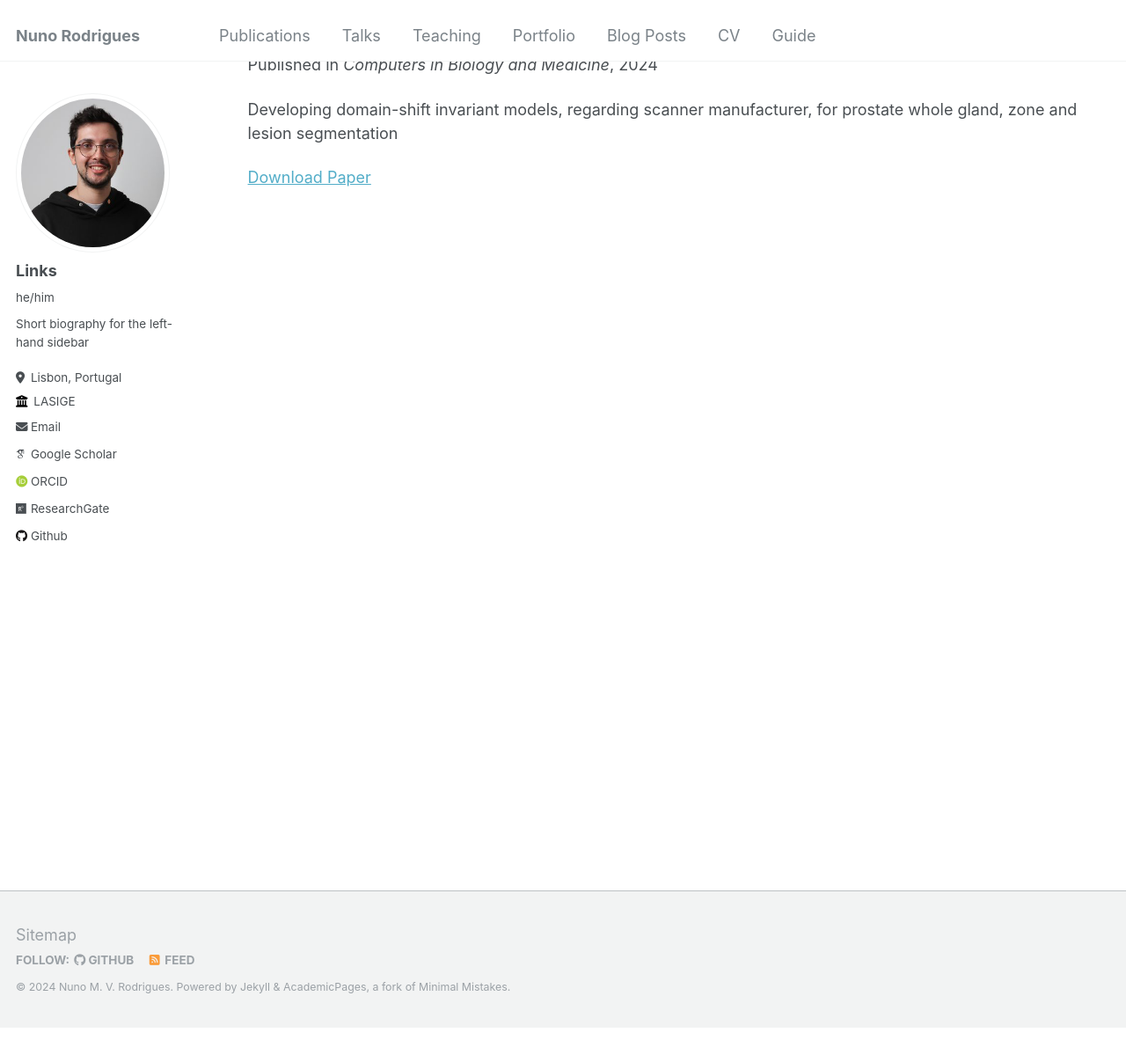
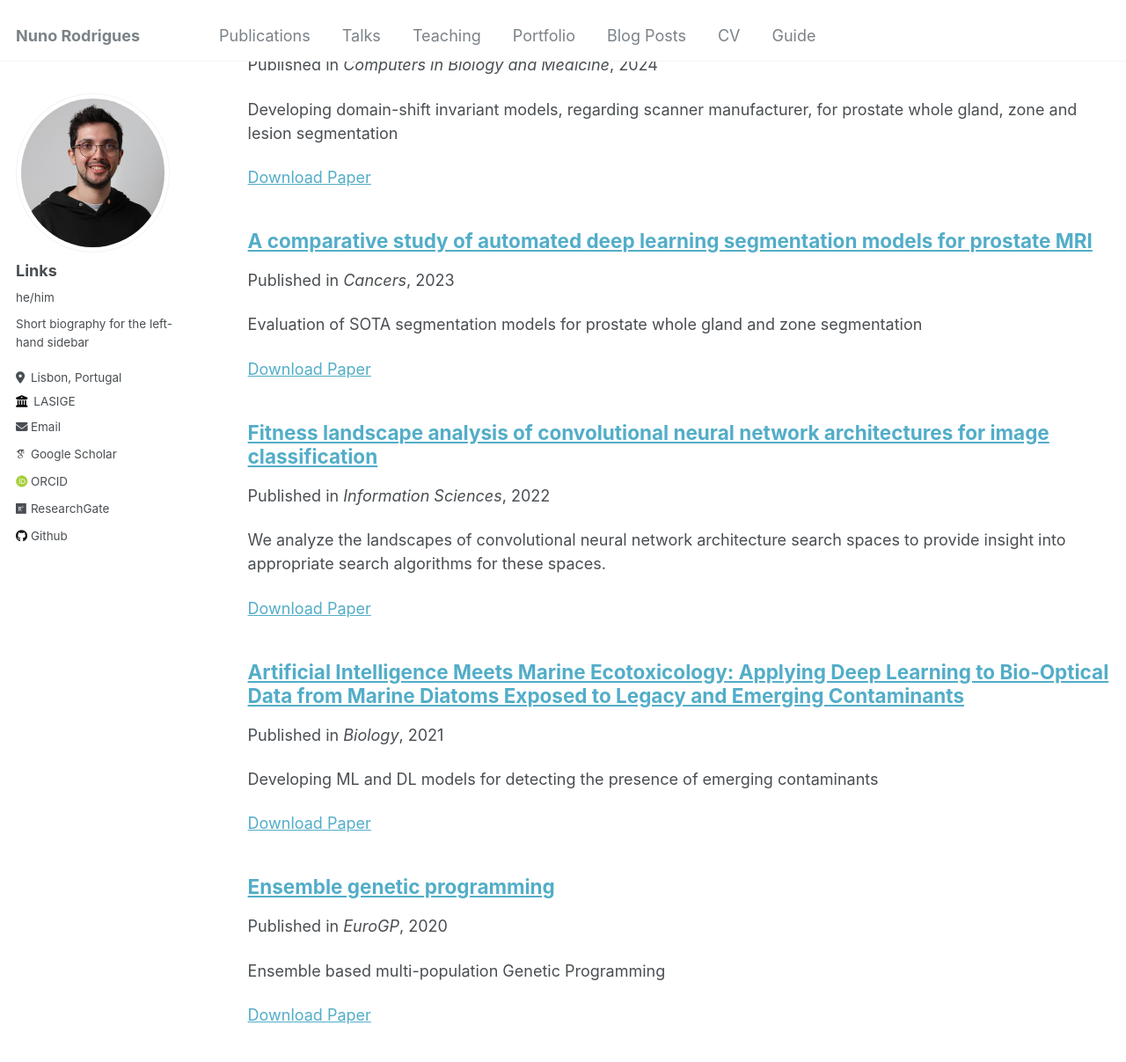
Before and after one commit to NMVRodrigues/NMVRodrigues.github.io, a Jekyll site: the page built from _pages/publications.md, in a window 1280 px wide and 1400 px high, scrolled down 232 px. Shown: the top 1207 px of the window at 88% size. Built offline with Jekyll 4.4.1, drawn with Linux system fonts in a browser that asks for light colours; some web fonts are replaced.

Commit message:
publications and cv

```diff
--- a/_pages/cv.md
+++ b/_pages/cv.md
@@ -1,64 +1,9 @@
 ---
-layout: archive
+layout: cv
 title: "CV"
 permalink: /cv/
 author_profile: true
-redirect_from:
-  - /resume
+nav: true
+nav_order: 2
+cv_pdf: cv.pdf
 ---
-
-{% include base_path %}
-
-Education
-======
-* Ph.D in Version Control Theory, GitHub University, 2018 (expected)
-* M.S. in Jekyll, GitHub University, 2014
-* B.S. in GitHub, GitHub University, 2012
-
-Work experience
-======
-* Spring 2024: Academic Pages Collaborator
-  * Github University
-  * Duties includes: Updates and improvements to template
-  * Supervisor: The Users
-
-* Fall 2015: Research Assistant
-  * Github University
-  * Duties included: Merging pull requests
-  * Supervisor: Professor Hub
-
-* Summer 2015: Research Assistant
-  * Github University
-  * Duties included: Tagging issues
-  * Supervisor: Professor Git
-
-Skills
-======
-* Skill 1
-* Skill 2
-  * Sub-skill 2.1
-  * Sub-skill 2.2
-  * Sub-skill 2.3
-* Skill 3
-
-Publications
-======
-  <ul>{% for post in site.publications reversed %}
-    {% include archive-single-cv.html %}
-  {% endfor %}</ul>
-
-Talks
-======
-  <ul>{% for post in site.talks reversed %}
-    {% include archive-single-talk-cv.html  %}
-  {% endfor %}</ul>
-
-Teaching
-======
-  <ul>{% for post in site.teaching reversed %}
-    {% include archive-single-cv.html %}
-  {% endfor %}</ul>
-
-Service and leadership
-======
-* Currently signed in to 43 different slack teams
--- /dev/null
+++ b/_publications/comparative-mri.md
@@ -0,0 +1,11 @@
+---
+title: "A comparative study of automated deep learning segmentation models for prostate MRI"
+collection: publications
+permalink: /publication/comparative-mri
+excerpt: 'Evaluation of SOTA segmentation models for prostate whole gland and zone segmentation'
+date: 2023-02-25
+venue: 'Cancers'
+paperurl: 'https://doi.org/10.3390/cancers15051467'
+---
+
+# The contents above will be part of a list of publications, if the user clicks the link for the publication than the contents of section will be rendered as a full page, allowing you to provide more information about the paper for the reader. When publications are displayed as a single page, the contents of the above "citation" field will automatically be included below this section in a smaller font.
--- /dev/null
+++ b/_publications/egp.md
@@ -0,0 +1,11 @@
+---
+title: "Ensemble genetic programming"
+collection: publications
+permalink: /publication/egp
+excerpt: 'Ensemble based multi-population Genetic Programming'
+date: 2020-04-09
+venue: 'EuroGP'
+paperurl: 'https://link.springer.com/chapter/10.1007/978-3-030-44094-7_10'
+---
+
+# The contents above will be part of a list of publications, if the user clicks the link for the publication than the contents of section will be rendered as a full page, allowing you to provide more information about the paper for the reader. When publications are displayed as a single page, the contents of the above "citation" field will automatically be included below this section in a smaller font.
--- /dev/null
+++ b/_publications/landscape-analysis-cnns.md
@@ -0,0 +1,11 @@
+---
+title: "Fitness landscape analysis of convolutional neural network architectures for image classification"
+collection: publications
+permalink: /publication/landscape-analysis-cnns
+excerpt: 'We analyze the landscapes of convolutional neural network architecture search spaces to provide insight into appropriate search algorithms for these spaces.'
+date: 2022-09-01
+venue: 'Information Sciences'
+paperurl: 'https://doi.org/10.1016/j.ins.2022.07.040'
+---
+
+# The contents above will be part of a list of publications, if the user clicks the link for the publication than the contents of section will be rendered as a full page, allowing you to provide more information about the paper for the reader. When publications are displayed as a single page, the contents of the above "citation" field will automatically be included below this section in a smaller font.
--- /dev/null
+++ b/_publications/optox.md
@@ -0,0 +1,11 @@
+---
+title: "Artificial Intelligence Meets Marine Ecotoxicology: Applying Deep Learning to Bio-Optical Data from Marine Diatoms Exposed to Legacy and Emerging Contaminants"
+collection: publications
+permalink: /publication/optox
+excerpt: 'Developing ML and DL models for detecting the presence of emerging contaminants'
+date: 2021-09-19
+venue: 'Biology'
+paperurl: 'https://doi.org/10.3390/biology10090932'
+---
+
+# The contents above will be part of a list of publications, if the user clicks the link for the publication than the contents of section will be rendered as a full page, allowing you to provide more information about the paper for the reader. When publications are displayed as a single page, the contents of the above "citation" field will automatically be included below this section in a smaller font.
```
